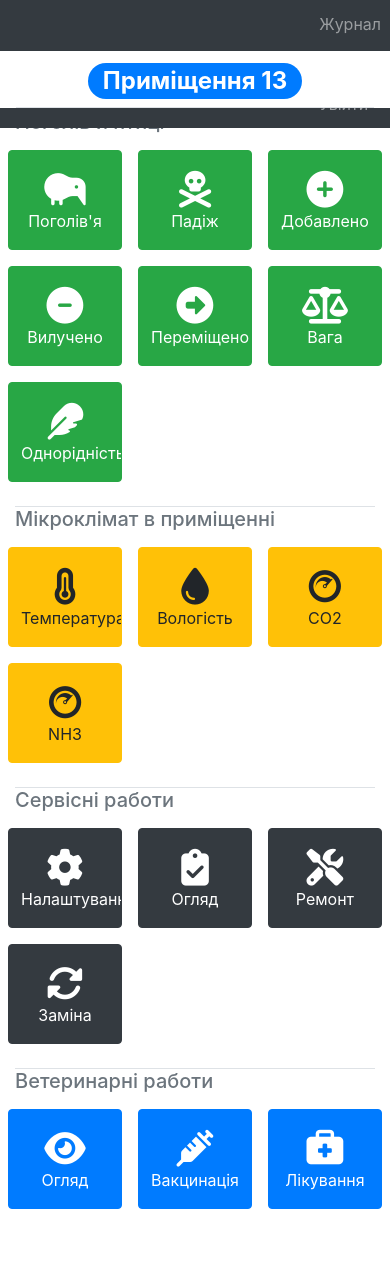
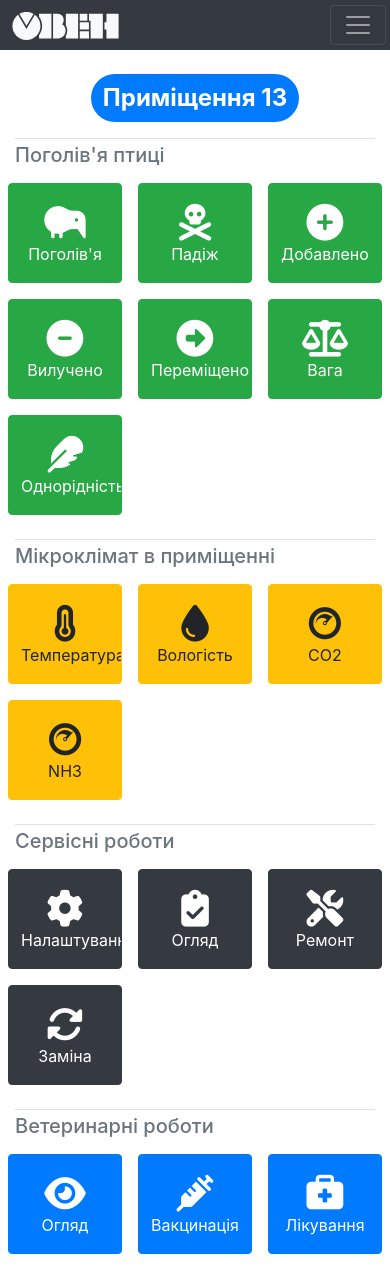
Before and after one commit to AlexGolovaschenko/PoultryBook, a Django app: page / in a window 390 px wide. Before the commit the page ends 1209 px from the top, so only its background shows below. Run offline with Django 3.2, Linux system fonts and the light colour scheme; some libraries are stand-ins or nearby versions.

Commit message:
fixed mobile version, made collapsing navbar

```diff
--- a/poultrybook/base/templates/base/base.html
+++ b/poultrybook/base/templates/base/base.html
@@ -4,7 +4,7 @@
 <html lang="ru-RU">
 
 <head>
-	<title>{% block title %} ОВЕН Птицеводство {% endblock %}</title>
+	<title>{% block title %} ОВЕН Птахівництво {% endblock %}</title>
 	<link rel="shortcut icon" type="image/png" href="{% static 'base/img/owen.ico' %}" />
 	<meta charset="utf-8">
 	<meta name="viewport" content="width=device-width, initial-scale=1">
--- a/poultrybook/base/templates/base/docs.html
+++ b/poultrybook/base/templates/base/docs.html
@@ -4,7 +4,7 @@
     <div class="container text-dark py-4" style="max-width: 1000px">
         <h2 class="text-center">Документація</h2>
 
-        <h4 class="mt-4 border-top text-secondary"> Контакти </h4>
+        <h4 class="mt-4 pt-1 border-top text-secondary"> Контакти </h4>
         <div class="row" style="max-width: 600px">
             <div class="col-sm-6 d-lg-flex justify-content-left">
                 <div class="text-nowrap">
@@ -32,7 +32,7 @@
             </div>
         </div>
 
-        <h4 class="mt-4 border-top text-secondary"> Настанова користувача </h4>
+        <h4 class="mt-4 pt-1 border-top text-secondary"> Настанова користувача </h4>
         <p> Даний розділ тимчасово недоступний... </p>
 
     </div>
--- a/poultrybook/base/templates/base/navbar.html
+++ b/poultrybook/base/templates/base/navbar.html
@@ -3,6 +3,7 @@
 <div class="fixed-top text-light">
     <nav class="navbar navbar-expand-sm bg-dark navbar-dark fixed-top p-1">
         <div class="container p-0 base-content-width">
+            <!-- navbar brend -->
             <a class="navbar-brand pl-2" href="{% url 'logbook:workspace' %}">
                 <span class="d-none d-md-inline">
                     <img src="{% static 'base/img/logo-white-ua.svg' %}" alt="Logo" style="height:30px;">
@@ -12,12 +13,23 @@
                 </span>
             </a>
 
-            <ul class="navbar-nav">
+            <!-- Toggler/collapsibe Button -->
+            <button class="navbar-toggler" type="button" data-toggle="collapse" data-target="#collapsibleNavbar">
+                <span class="navbar-toggler-icon"></span>
+            </button>
+
+            <!-- Navbar links -->
+            <div class="collapse navbar-collapse" id="collapsibleNavbar">
+                <div class="border-top border-secondary d-sm-none mt-2"></div>
+                <ul class="navbar-nav ml-auto pl-3">
+                    <li class="nav-item d-sm-none">
+                        <a class="nav-link" href="{% url 'logbook:workspace' %}">Головна</a>
+                    </li>
                     <li class="nav-item">
                         <a class="nav-link" href="{% url 'logbook:log' %}">Журнал</a>
                     </li>
                     <li class="nav-item">
-                    <a class="nav-link" href="{% url 'docs' %}">Справка</a>
+                        <a class="nav-link" href="{% url 'docs' %}">Документація</a>
                     </li>
 
                     {% if user.is_authenticated %}
@@ -29,8 +41,8 @@
                             <a class="nav-link" href="{% url 'users:login' %}?next={% url 'logbook:workspace' %}">Увійти</a>
                         </li>
                     {% endif %}
-
                 </ul>
+            </div>
         </div>
     </nav>
 </div>
--- a/poultrybook/logbook/templates/logbook/logslist.html
+++ b/poultrybook/logbook/templates/logbook/logslist.html
@@ -21,7 +21,10 @@
         </tr>
     {% empty %}
         <tr>
-            <td>Для данного приміщення ще не має записів.</td>
+            <td>Для даного приміщення ще немає записів.</td>
+            <td></td>
+            <td></td>
+            <td></td>
         </tr>
     {% endfor %}
     </tbody>
--- a/poultrybook/logbook/templates/logbook/workspace.html
+++ b/poultrybook/logbook/templates/logbook/workspace.html
@@ -2,21 +2,22 @@
 
 {% block content %}
 
-	<div class='conteiner fixed-top bg-white mx-auto p-0' style="margin-top: 51px; max-width: 1000px;">
-		<h2 class='text-center border-bottom mx-3 my-0 py-2'><span class='badge badge-pill badge-primary'>Приміщення {{ room }}</span></h2>
+	<div class=''>
+		<h2 class='text-center pt-4 '>
+			<span class='badge badge-pill badge-primary' style="padding: 12px">Приміщення {{ room }}</span>
+		</h2>
 	</div>
-	<div class='bg-white' style="padding-top: 60px;"></div>
-	<div class='conteiner-fluid'>
+	<div class='conteiner-fluid border-top mt-3 pt-1'>
 		{% include 'parts/workspace_row.html' with title="Поголів'я птиці" items=birds_workspace_items csrf_token=csrf_token only %}
 	</div>
 
-	<div class='conteiner-fluid border-top mt-3'>
+	<div class='conteiner-fluid border-top mt-3 pt-1'>
 		{% include 'parts/workspace_row.html' with title='Мікроклімат в приміщенні' items=climat_workspace_items csrf_token=csrf_token only %}
 	</div>
-	<div class='conteiner-fluid border-top mt-3'>
-		{% include 'parts/workspace_row.html' with title='Сервісні работи' items=service_workspace_items csrf_token=csrf_token only %}
+	<div class='conteiner-fluid border-top mt-3 pt-1'>
+		{% include 'parts/workspace_row.html' with title='Сервісні роботи' items=service_workspace_items csrf_token=csrf_token only %}
 	</div>
-	<div class='conteiner-fluid border-top mt-3 pb-3'>
-		{% include 'parts/workspace_row.html' with title='Ветеринарні работи' items=vet_workspace_items csrf_token=csrf_token only %}
+	<div class='conteiner-fluid border-top mt-3 pt-1 pb-3'>
+		{% include 'parts/workspace_row.html' with title='Ветеринарні роботи' items=vet_workspace_items csrf_token=csrf_token only %}
 	</div>
 {% endblock %}
--- a/poultrybook/logbook/views.py
+++ b/poultrybook/logbook/views.py
@@ -17,7 +17,7 @@ def workspace_view(request):
 
 
 def log_view(request):
-	room_number = 1
+	room_number = 2
 	room = Room.objects.get(number=room_number)
 	context = {'records': []}
 	for record in room.records_list():
--- a/todo list.txt
+++ b/todo list.txt
@@ -8,12 +8,12 @@ version 0.1 (MHP demo):
 + display logs table
 - make way for select number of poultry hous
 - make forms more rich, add choices to forms
-- fix mobile version design (navbar and e.t.c)
++ fix mobile version design (navbar and e.t.c)
 + add documentation page
 + replace contacts information from footer to documentation page
 + ukrainian language
 
 + user login / logout (no registration)
-- user groupes
+- user groups
 - filter available forms by user groupe
 ------------------------------------------------------------------
```
Lines whose indentation alone changed are shown as unchanged.
